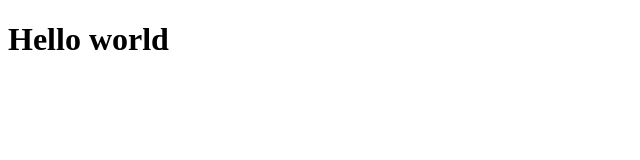
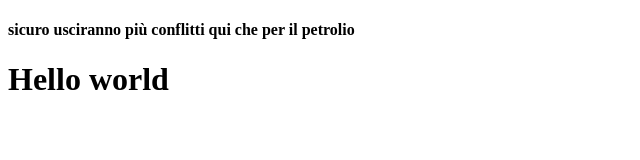
Before and after one commit to MarcoMechini/Prova-merge, a plain HTML site: page index.html in a window 1280 px wide. Shown: the whole page, without its empty margins (0-640 px from the left). Drawn offline with Linux system fonts and the light colour scheme.

Commit message:
feat: main inserito

```diff
--- a/index.html
+++ b/index.html
@@ -5,6 +5,9 @@
     <meta name="viewport" content="width=device-width, initial-scale=1.0">
     <title>Prova Branching</title>
 </head>
+<main>
+    <h4>sicuro usciranno più conflitti qui che per il petrolio</h4>
+</main>
 <body>
     <h1>Hello world</h1>
 
```
